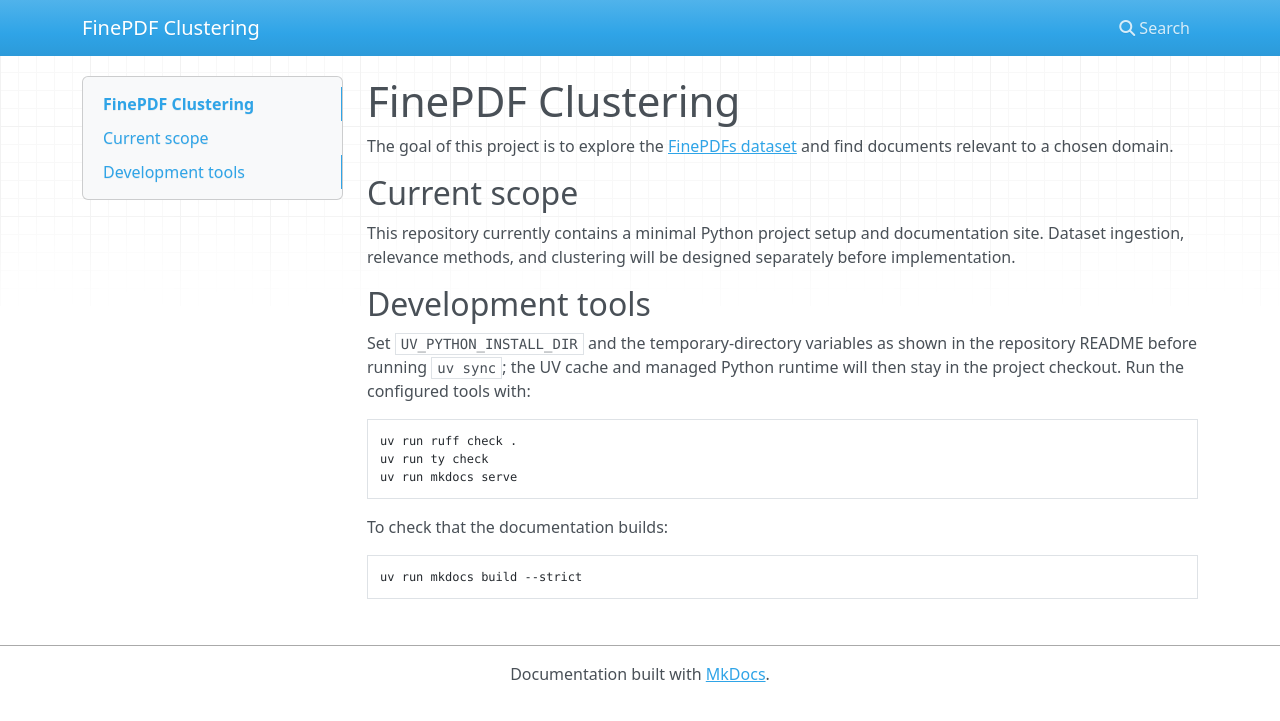
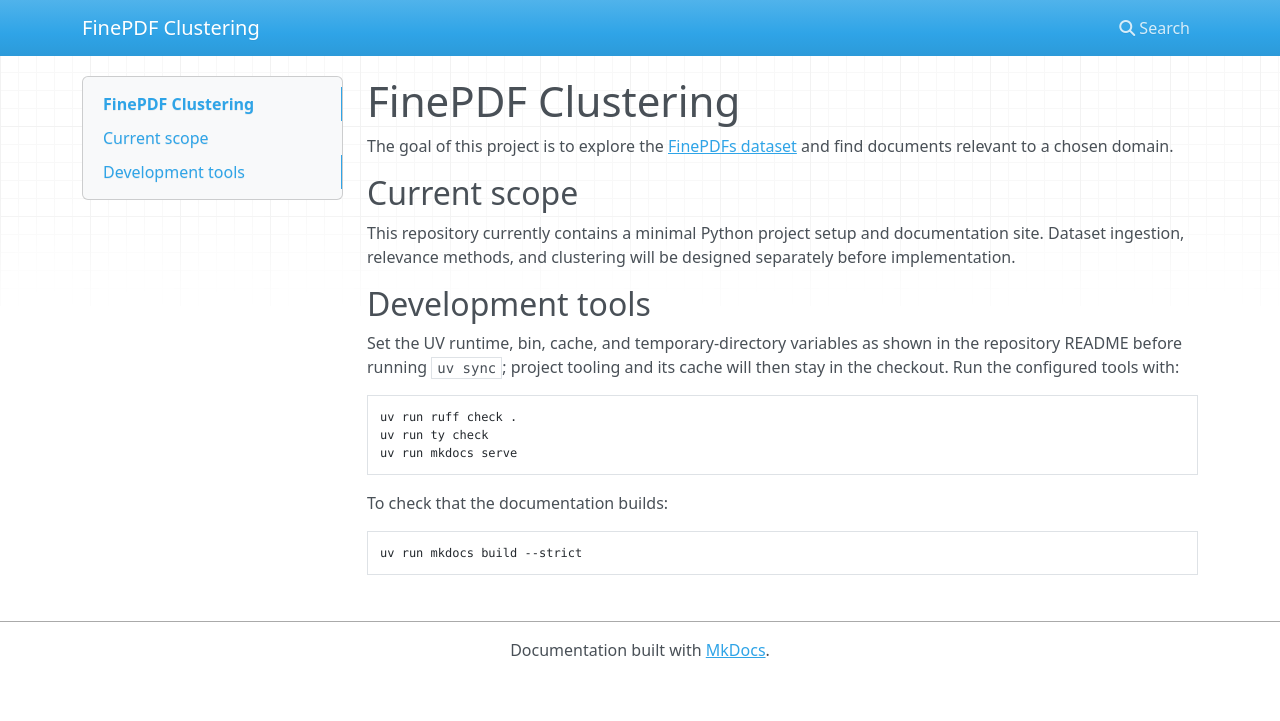
Before and after one commit to NoeFlandre/finepdf-clustering, an MkDocs documentation site: the page built from docs/index.md, in a window 1280 px wide. Shown: the top 721 px of the page. Built offline with MkDocs 1.6.1, drawn with Linux system fonts in a browser that asks for light colours; nearby versions of some CDN libraries.

Commit message:
chore: keep uv tooling inside checkout

````diff
--- a/docs/index.md
+++ b/docs/index.md
@@ -8,7 +8,7 @@
 
 ## Development tools
 
-Set `UV_PYTHON_INSTALL_DIR` and the temporary-directory variables as shown in the repository README before running `uv sync`; the UV cache and managed Python runtime will then stay in the project checkout. Run the configured tools with:
+Set the UV runtime, bin, cache, and temporary-directory variables as shown in the repository README before running `uv sync`; project tooling and its cache will then stay in the checkout. Run the configured tools with:
 
 ```sh
 uv run ruff check .
--- a/pyproject.toml
+++ b/pyproject.toml
@@ -8,6 +8,7 @@
 
 [tool.uv]
 cache-dir = ".uv-cache/cache"
+package = false
 
 [dependency-groups]
 dev = ["ruff", "ty", "mkdocs"]
````
Also changed, not shown: README.md (+4 -1 lines).
